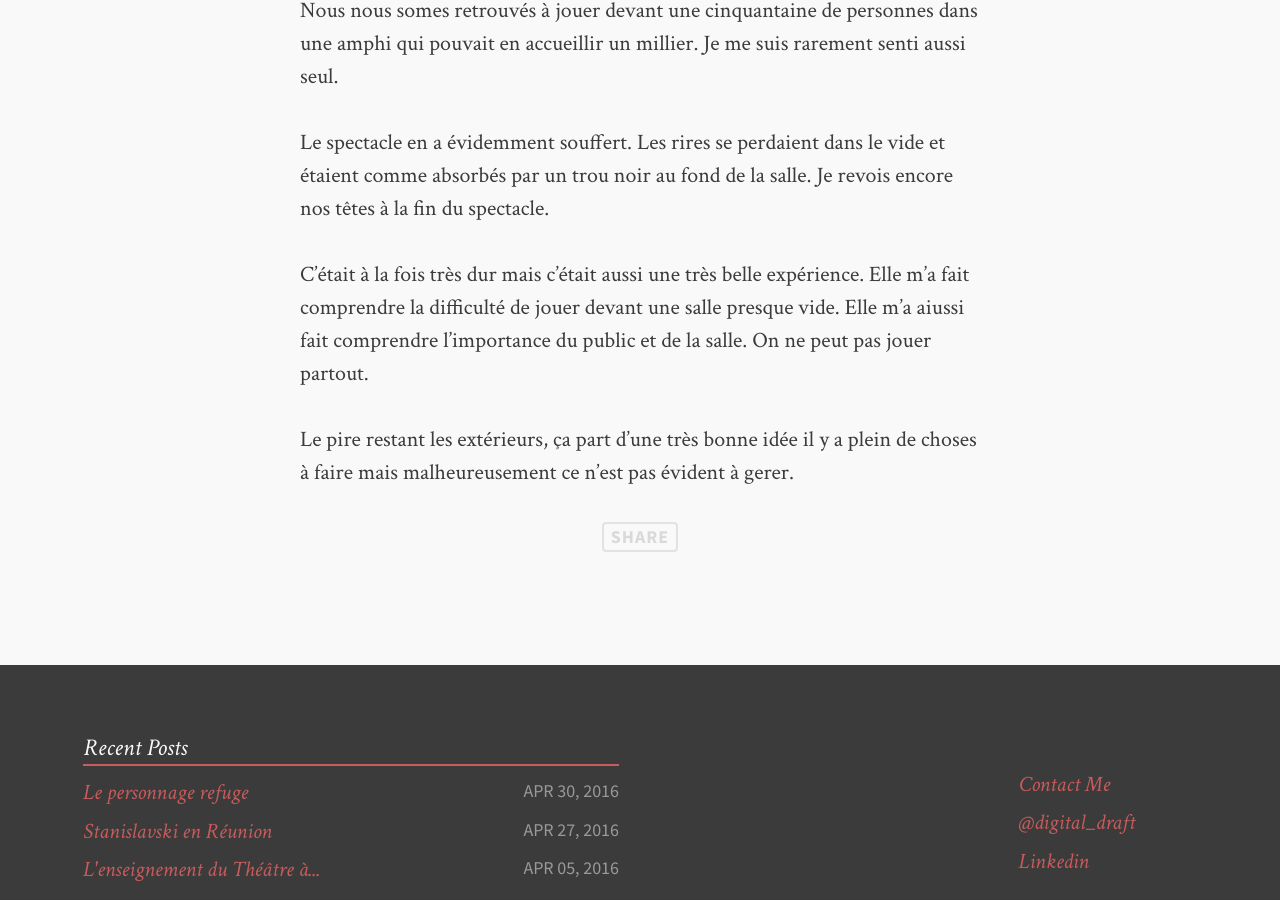
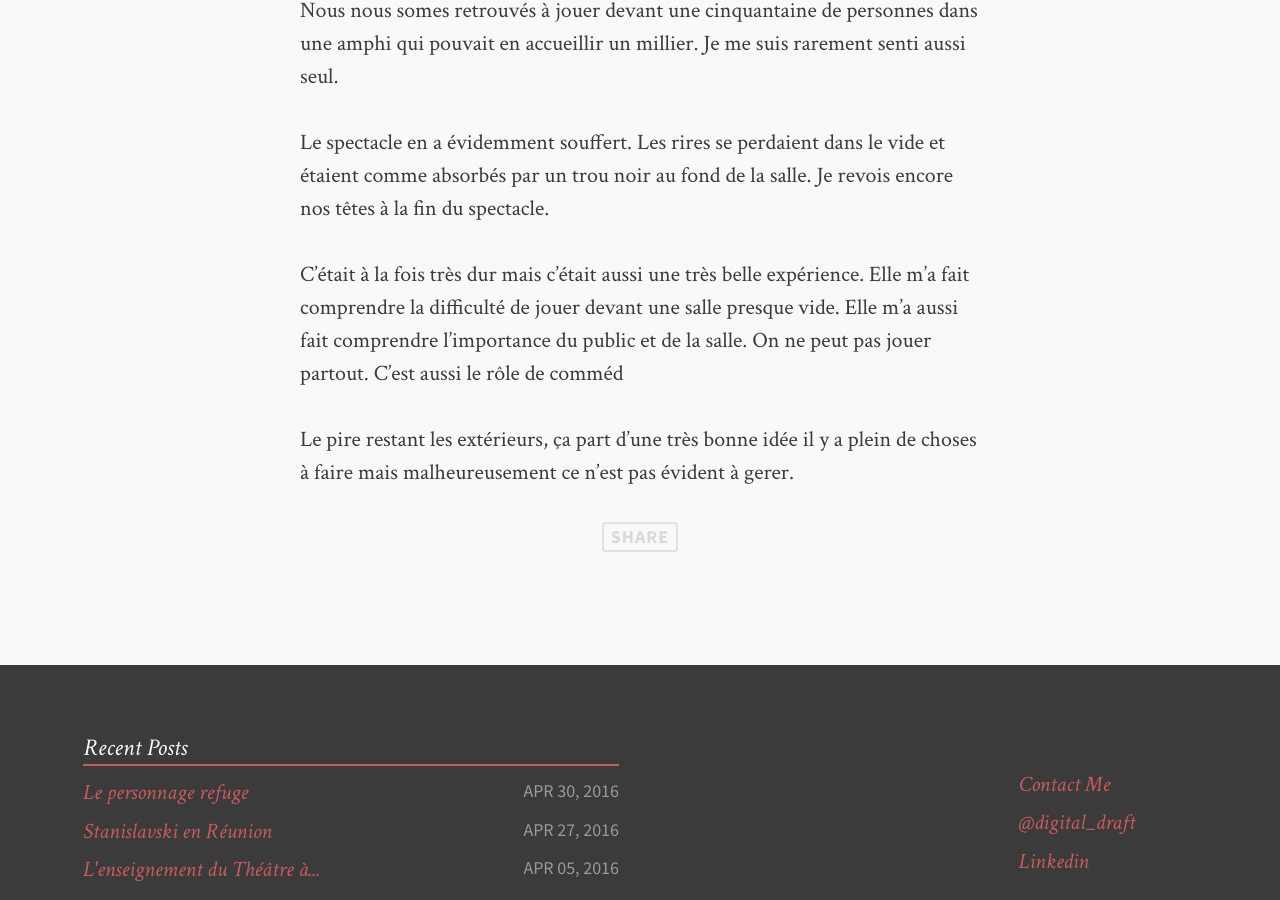
Before and after one commit to moutard/impro-blog, a Jekyll site: the page built from _posts/2015-10-19-la-salle-pleine.md, in a window 1280 px wide and 900 px high, scrolled down 1552 px. Built offline with Jekyll 4.4.1, drawn with Linux system fonts in a browser that asks for light colours; comment, search, counter and statistics services are not loaded; some of the changed text lies outside the part shown.

Commit message:
Fix typo salle pleine

```diff
--- a/_posts/2015-10-19-la-salle-pleine.md
+++ b/_posts/2015-10-19-la-salle-pleine.md
@@ -10,7 +10,7 @@ tags: [representation,  technique]
 Je me souviens d'une petite salle voutée dans le sous sol d'un bar, avec une capacité maximale de 20 personnes, avec une scène surelevé de quelques centimètres,
 seulement une dizaine de chaises et le public qui s'entasse debout au fond de la salle. Même s'il n'y avait que 20 personnes, j'ai passé une soirée incroyable.
 
-A l'inverse j'ai aussi  pu jouer dans un amphithéâtre de 1200 places, à moitié vide.
+A l'inverse j'ai aussi pu jouer dans un amphithéâtre de 1200 places, à moitié vide.
 La différence est flagrante, et je préfère de loin la première situation.
 
 ### L'auditorium
@@ -28,6 +28,6 @@ comme absorbés par un trou noir au fond de la salle. Je revois encore nos tête
 à la fin du spectacle.
 
 C'était à la fois très dur mais c'était aussi une très belle expérience. Elle
-m'a fait comprendre la difficulté de jouer devant une salle presque vide. Elle m'a aiussi fait comprendre l'importance du public et de la salle. On ne peut pas jouer partout.
+m'a fait comprendre la difficulté de jouer devant une salle presque vide. Elle m'a aussi fait comprendre l'importance du public et de la salle. On ne peut pas jouer partout. C'est aussi le rôle de comméd
 
 Le pire restant les extérieurs, ça part d'une très bonne idée il y a plein de choses à faire mais malheureusement ce n'est pas évident à gerer.
```
Also changed, not shown: other parts of _posts/2015-10-19-la-salle-pleine.md (+1 -1 lines).
